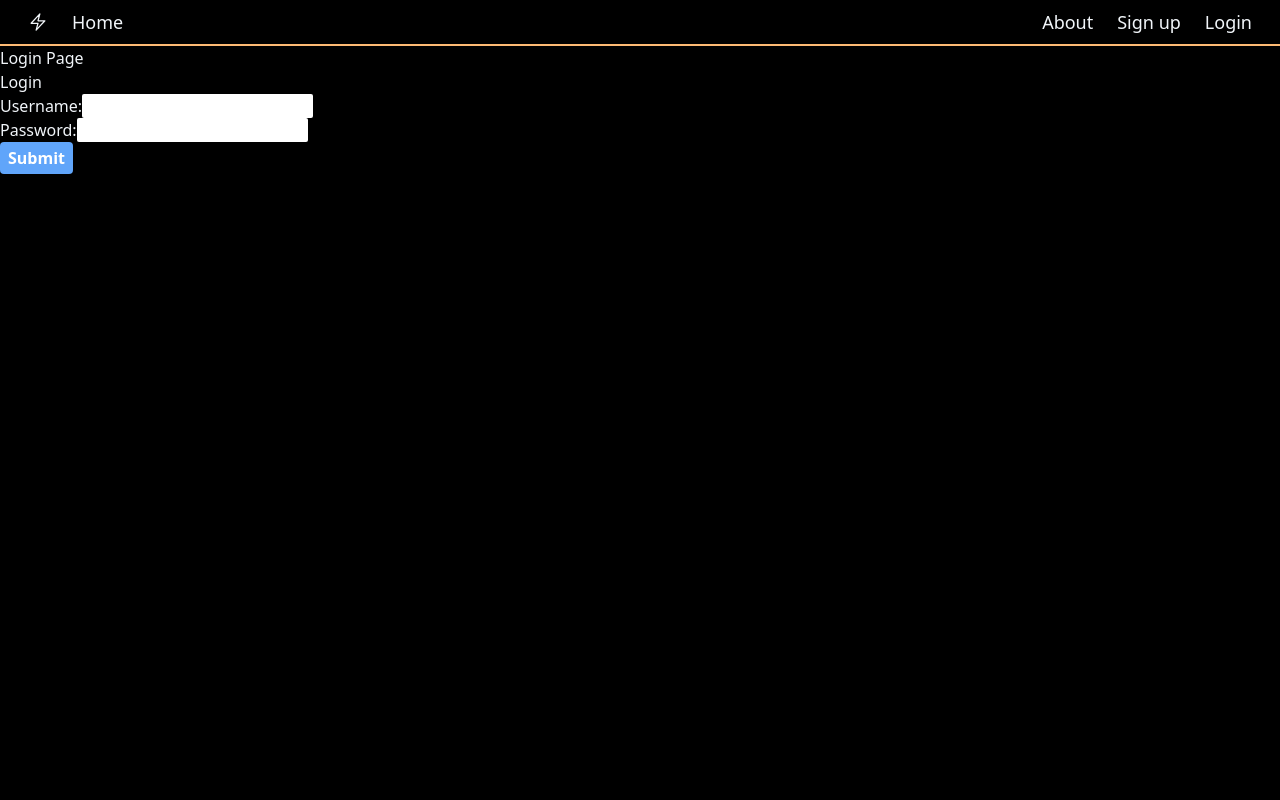
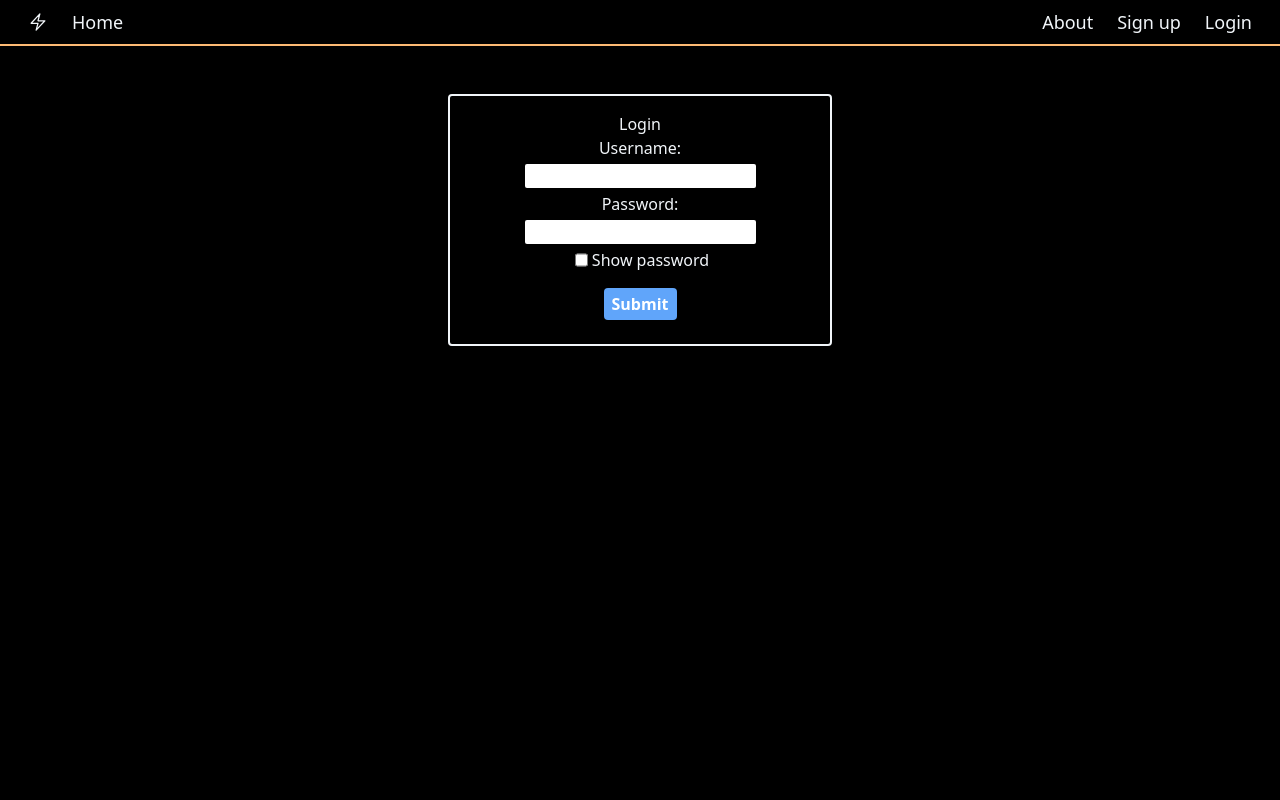
Before and after one commit to dlindqu3/weather-frontend, a React (Create React App) app: page /login in a window 1280 px wide. Shown: the top 800 px of the page. Built offline with nearby package versions, Linux system fonts and the light colour scheme.

Commit message:
added tailwind to login page

```diff
--- a/src/pages/Login.js
+++ b/src/pages/Login.js
@@ -7,6 +7,8 @@ function Login({ setCurrentUser }) {
   const [username, setUsername] = useState("")
   const [password, setPassword] = useState("")
   const [loginError, setLoginError] = useState(null)
+  const [displayPassword, setDisplayPassword] = useState(false);
+  const [passwordType, setPasswordType] = useState("password");
 
   let navigate = useNavigate()
 
@@ -40,29 +42,70 @@ function Login({ setCurrentUser }) {
 
   }
 
+  const handlePasswordDisplay = async () => {
+    console.log("handlePasswordDisplay clicked");
+    if (displayPassword === true) {
+      setDisplayPassword(false);
+      setPasswordType("password");
+    } else if (displayPassword === false) {
+      setDisplayPassword(true);
+      setPasswordType("text");
+    }
+  };
+
   return (
     <div>
-      <p>Login Page</p>
+    <br />
+    <br />
+    <div className="flex justify-center">
+      <div className="w-full max-w-sm px-4 py-4 rounded border-solid border-2 border-slate-100">
         <form onSubmit={handleSubmit}>
-        <h4>Login</h4>
-        <label>Username:</label>
+          <h4 className="flex justify-center">Login</h4>
+          <label className="flex justify-center">Username:</label>
+          <div className="flex justify-center">
             <input
               type="text"
-          onChange={(e) => {setUsername(e.target.value)}}
+              onChange={(e) => {
+                setUsername(e.target.value);
+              }}
               value={username}
-          className="text-black rounded-sm"
+              className="text-black rounded-sm my-1 flex justify-center"
             />
-        <br />
-        <label>Password:</label>
+          </div>
+          <label className="flex justify-center">Password:</label>
+          <div className="flex justify-center">
             <input
-          type="password"
-          onChange={(e) => {setPassword(e.target.value)}}
+              type={passwordType}
+              onChange={(e) => {
+                setPassword(e.target.value);
+              }}
               value={password}
-          className="text-black rounded-sm"
+              className="text-black rounded-sm my-1 flex justify-center"
             />
-        <br />
-        <button className="bg-blue-400 hover:bg-blue-700 text-white font-bold py-1 px-2 rounded">Submit</button>
+          </div>
+          <div className="flex justify-center">
+            <input
+              type="checkbox"
+              onChange={() => {
+                handlePasswordDisplay();
+              }}
+              className="mx-1"
+            />
+            {displayPassword && <span>Hide password</span>}
+            {!displayPassword && <span>Show password</span>}
+          </div>
+
+          <div className="flex justify-center">
+            {loginError ? <p>**{loginError}</p> : <p className="my-1"></p>}
+          </div>
+          <div className="flex justify-center">
+            <button className="bg-blue-400 hover:bg-blue-700 text-white font-bold py-1 px-2 rounded my-2 flex justify-center">
+              Submit
+            </button>
+          </div>
         </form>
+      </div>
+    </div>
   </div>
   )
 }
```
Lines whose indentation alone changed are shown as unchanged.
